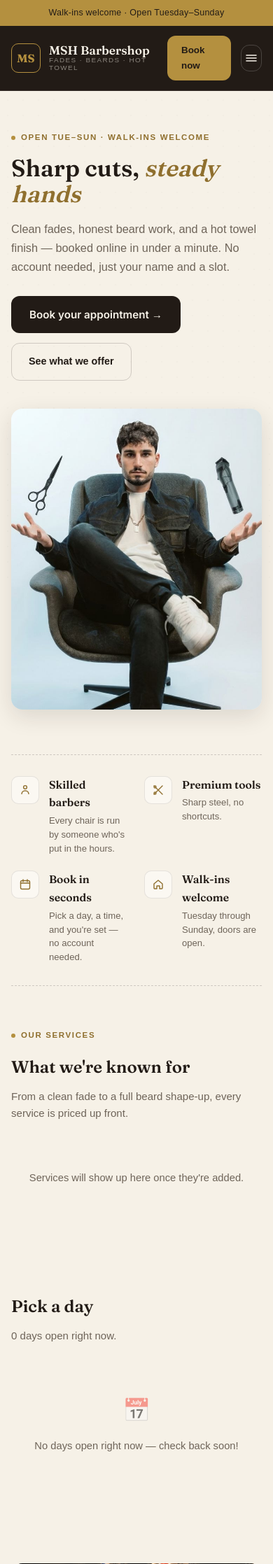
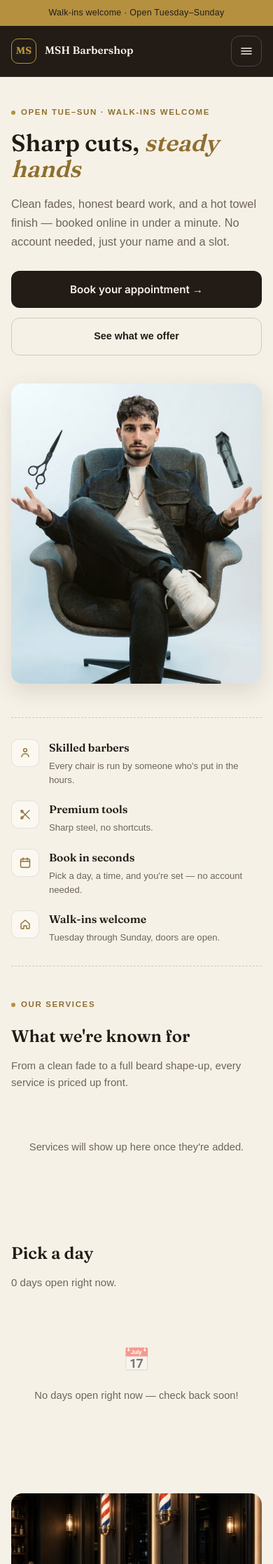
Before and after one commit to mhyrfallah/Barber-shop, a Django app: page / in a window 390 px wide. Shown: the top 2235 px of the page at 70% size. Run offline with Django 5.2, Linux system fonts and the light colour scheme; data that the repository does not hold is empty.

Commit message:
modified some Frontend feature

```diff
--- a/barbershop/static/css/barbershop.css
+++ b/barbershop/static/css/barbershop.css
@@ -39,8 +39,13 @@
    }
 
    /* ---------- Page atmosphere ---------- */
+   html {
+     overflow-x: clip;
+   }
+
    body {
      background: var(--paper);
+     overflow-x: clip;
    }
 
    .page-bg {
@@ -474,7 +479,10 @@
    .day-rail {
      scrollbar-width: thin;
      scrollbar-color: var(--brass) transparent;
-     padding-bottom: 4px;
+     /* Room for hover lift; overflow-x would clip translateY without this */
+     padding-top: 10px;
+     padding-bottom: 8px;
+     margin-top: -6px;
    }
 
    .day-tab {
@@ -491,6 +499,8 @@
    }
 
    .day-tab:hover:not(.is-full) {
+     position: relative;
+     z-index: 2;
      transform: translateY(-3px);
      border-color: var(--brass);
      box-shadow: var(--shadow-soft);
@@ -820,6 +830,9 @@
      padding: 32px 28px;
      box-shadow: var(--shadow-card);
      max-width: 520px;
+     width: 100%;
+     margin-inline: auto;
+     box-sizing: border-box;
    }
 
    @media (min-width: 640px) { .scroll-panel { padding: 36px 36px; } }
@@ -1024,6 +1037,95 @@
    /* ---------- Accessibility ---------- */
    :focus-visible { outline: 2px solid var(--brass); outline-offset: 2px; }
 
+   /* ---------- Mobile / small screens ---------- */
+   @media (max-width: 640px) {
+     .section { padding: 40px 0; }
+     .hero { padding: 36px 0 48px; }
+
+     .brand-word .tagline { display: none; }
+
+     .header-row { gap: 10px; min-width: 0; }
+     .brand-lockup { min-width: 0; }
+
+     .btn-book-header {
+       padding: 8px 14px;
+       font-size: 0.78rem;
+       white-space: nowrap;
+     }
+
+     .nav-toggle {
+       width: 44px;
+       height: 44px;
+       flex-shrink: 0;
+     }
+
+     .feature-strip {
+       grid-template-columns: 1fr;
+       gap: 20px;
+     }
+
+     .scroll-panel { padding: 24px 18px;
+      margin-left: auto;
+      margin-right: auto;
+    }
+
+     .cta-content { padding: 28px 20px; }
+
+     .hero-ctas {
+       flex-direction: column;
+       align-items: stretch;
+     }
+
+     .hero-ctas .btn-seal.is-inline,
+     .hero-ctas .btn-ghost {
+       width: 100%;
+       justify-content: center;
+     }
+
+     .summary-line {
+       flex-wrap: wrap;
+       gap: 4px 12px;
+     }
+
+     .summary-line .value {
+       margin-left: auto;
+       text-align: right;
+       word-break: break-word;
+     }
+
+     .service-row {
+       flex-wrap: wrap;
+       row-gap: 8px;
+       padding: 14px;
+     }
+
+     .service-name {
+       flex: 1 1 auto;
+       min-width: 0;
+     }
+
+     .service-price { margin-left: 34px; }
+
+     .step-rule {
+       width: 18px;
+       margin: 0 6px 22px;
+     }
+
+     .slot-card { min-height: 72px; }
+   }
+
+   @media (max-width: 400px) {
+     .btn-book-header { display: none; }
+
+     .brand-word .name { font-size: 0.95rem; }
+
+     .brand-monogram {
+       width: 36px;
+       height: 36px;
+       font-size: 0.88rem;
+     }
+   }
+
    @media (prefers-reduced-motion: reduce) {
      *, *::before, *::after {
        animation-duration: 0.01ms !important;
--- a/barbershop/templates/barbershop/base.html
+++ b/barbershop/templates/barbershop/base.html
@@ -45,6 +45,7 @@
 
       <nav class="mobile-nav" id="mobileNav">
         <a href="{% url 'barbershop:day_list' %}" class="nav-link">Home</a>
+        <a href="{% url 'barbershop:day_list' %}#pick-day" class="nav-link">Book now</a>
         <span class="nav-link is-static">About</span>
         <span class="nav-link is-static">Gallery</span>
         <span class="nav-link is-static">Pricing</span>
--- a/config/settings.py
+++ b/config/settings.py
@@ -22,7 +22,8 @@ env = environ.Env(
     DEBUG=(bool, False),
 )
 
-environ.Env.read_env(BASE_DIR / ".env")
+# .env wins over stale DEBUG=… left in the shell (pipenv/Cursor/IDE).
+environ.Env.read_env(BASE_DIR / ".env", overwrite=True)
 
 # Quick-start development settings - unsuitable for production
 # See https://docs.djangoproject.com/en/6.1/howto/deployment/checklist/
@@ -31,7 +32,7 @@ environ.Env.read_env(BASE_DIR / ".env")
 SECRET_KEY = env("SECRET_KEY")
 
 # SECURITY WARNING: don't run with debug turned on in production!
-DEBUG = env("DEBUG")
+DEBUG = env.bool("DEBUG", default=False)
 
 ALLOWED_HOSTS = env.list("ALLOWED_HOSTS", default=["127.0.0.1", "localhost"])
 CSRF_TRUSTED_ORIGINS = env.list("CSRF_TRUSTED_ORIGINS", default=[])
--- a/requirements.txt
+++ b/requirements.txt
@@ -29,3 +29,4 @@ typing-inspection==0.4.4
 typing_extensions==4.16.0
 tzdata==2026.4
 urllib3==2.8.0
+whitenoise==6.12.0
```
Also changed, not shown: barbershop/static/css/errors.css (+17 -0 lines), barbershop/templates/barbershop/reservation.html (+3 -4 lines).
